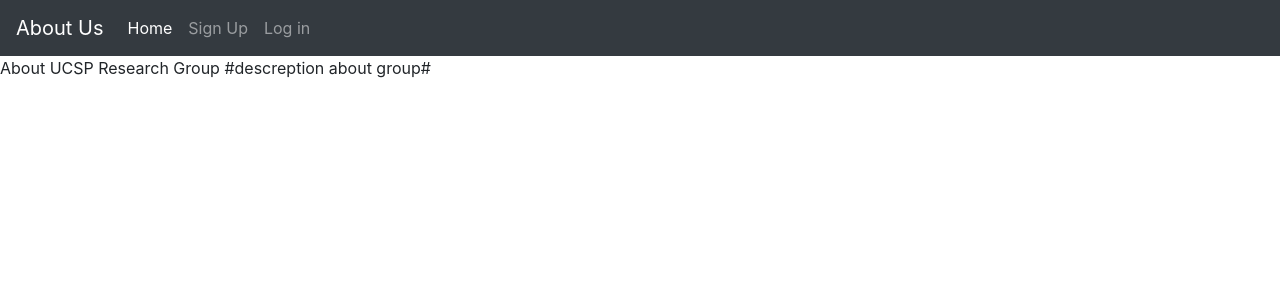
After one commit to prashanthkammar/flask, a Flask app: page /about in a window 1280 px wide. The commit adds this page. Shown: the top 300 px of the page. Run offline with Flask 2, Linux system fonts and the light colour scheme; data comes from the database, SQL or seed files in the repository; both versions use the stored data as it was after the commit; some libraries are stand-ins or nearby versions.

Commit message:
MCQ's added, About us template is created. Drop down setting yet to be done

```diff
--- a/app.py
+++ b/app.py
@@ -39,10 +39,12 @@ class Quiz(db.Model):
     id=db.Column('id',db.Integer,primary_key=True)
     q=db.Column('questions',db.String(1000))
     a=db.Column('answer',db.String(200))
+    o=db.Column('options',db.String(400))
 
-    def __init__(self,q,a):
+    def __init__(self,q,o,a):
         self.q=q
         self.a=a
+        self.o=o
 
 
 
@@ -147,8 +149,10 @@ def quiz():
         current_question=ques
 
     score=int(u.score)
+    opt=str(current_question.o)
+    opt=opt.split(',')
 
-    return render_template('quiz.html',current_question=current_question,score=score,done=done)
+    return render_template('quiz.html',current_question=current_question,score=score,opt=opt,done=done)
 
 @app.route('/process/<current_question>',methods=['POST'])
 def process(current_question):
@@ -160,19 +164,25 @@ def process(current_question):
 
     answer=request.form['ans']
 
-    if answer.lower()==ques.a:
+    if str(answer)==str(ques.a):
         score+=int(1)
-        question_num+=int(1)
+
 
     else:
-         flash('Wrong answer')
+         flash('Previous answer was Wrong. Answer carefully')
 
+    question_num+=int(1)
     u.score=score
     u.nextq=question_num
     db.session.commit()
 
     return redirect(url_for('quiz'))
 
+
+@app.route('/about')
+def about():
+    return render_template('about.html')
+
 if __name__=='__main__':
     app.debug=True
     app.secret_key="efrwwseq4sfcwasdr3142qwdsf24wsd"
--- /dev/null
+++ b/templates/about.html
@@ -0,0 +1,7 @@
+{% extends "layout.html" %}
+{% block body %}
+<div>
+   <p> About UCSP Research Group
+    #descreption about group# </p>
+</div>
+     {% endblock %}
--- a/templates/layout.html
+++ b/templates/layout.html
@@ -9,7 +9,7 @@
 </head>
 <body>
     <nav class="navbar navbar-expand-lg navbar-dark bg-dark">
-        <a class="navbar-brand" href="#">About Us</a>
+        <a class="navbar-brand" href="/about">About Us</a>
         <button class="navbar-toggler" type="button" data-toggle="collapse" data-target="#navbarSupportedContent" aria-controls="navbarSupportedContent" aria-expanded="false" aria-label="Toggle navigation">
           <span class="navbar-toggler-icon"></span>
         </button>
@@ -33,14 +33,6 @@
                 <a class="nav-link" href="/login">Log in</a>
               </li>
             {% endif %}
-
-
-
-
-
-
-
-
             <!-- <li class="nav-item dropdown"> -->
               <!-- <a class="nav-link dropdown-toggle" href="#" id="navbarDropdown" role="button" data-toggle="dropdown" aria-haspopup="true" aria-expanded="false">
                 Dropdown
--- a/templates/profile.html
+++ b/templates/profile.html
@@ -1,7 +1,8 @@
 {% extends "layout.html" %}
 {% block body %}
-     <h1> Are you ready to play  {{g.user.name}}? If yes enter now!  </h1>
+     <h2> Hello {{g.user.name}}! </h2>
+     <br/>
      <div>
-          <p><a type="button" class="btn btn-link" href="{{url_for('quiz')}}"><button>Enter</button></a></p>
+          <p><a href="{{url_for('quiz')}}" class="btn btn-primary" role="button">Next</a></p>
      </div>
      {% endblock %}
```
Also changed, not shown: templates/quiz.html (+7 -4 lines), database3.db.
